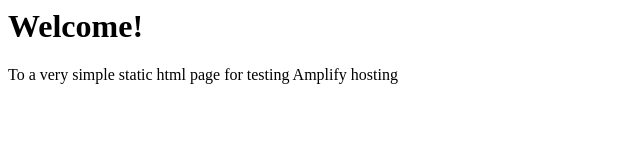
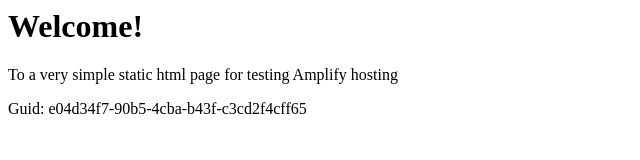
Before and after one commit to aws-aemilia-icn/Github-PR-Commit-Integration-Test-DoNotTouch-v1-prod-ap-northeast-2, a website: page src/index.html in a window 1280 px wide. Shown: the whole page, without its empty margins (0-640 px from the left). Drawn offline with Linux system fonts and the light colour scheme.

Commit message:
commit from integ tests

```diff
--- a/src/index.html
+++ b/src/index.html
@@ -1,3 +1,5 @@
+
+
 <html lang="en">
 
 <head>
@@ -10,6 +12,6 @@
 <body>
     <h1>Welcome!</h1>
     <p>To a very simple static html page for testing Amplify hosting</p>
-</body>
+    <p>Guid: e04d34f7-90b5-4cba-b43f-c3cd2f4cff65</p></body>
 
 </html>
```
